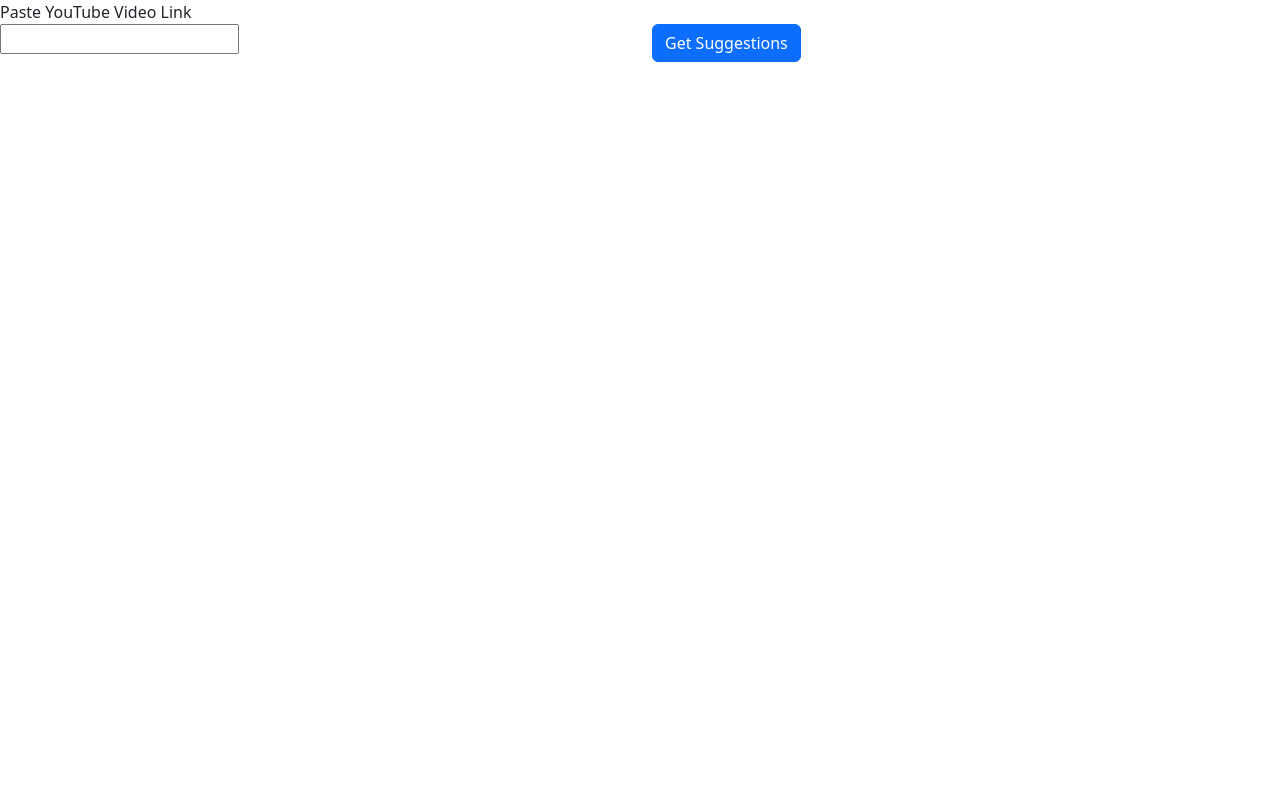
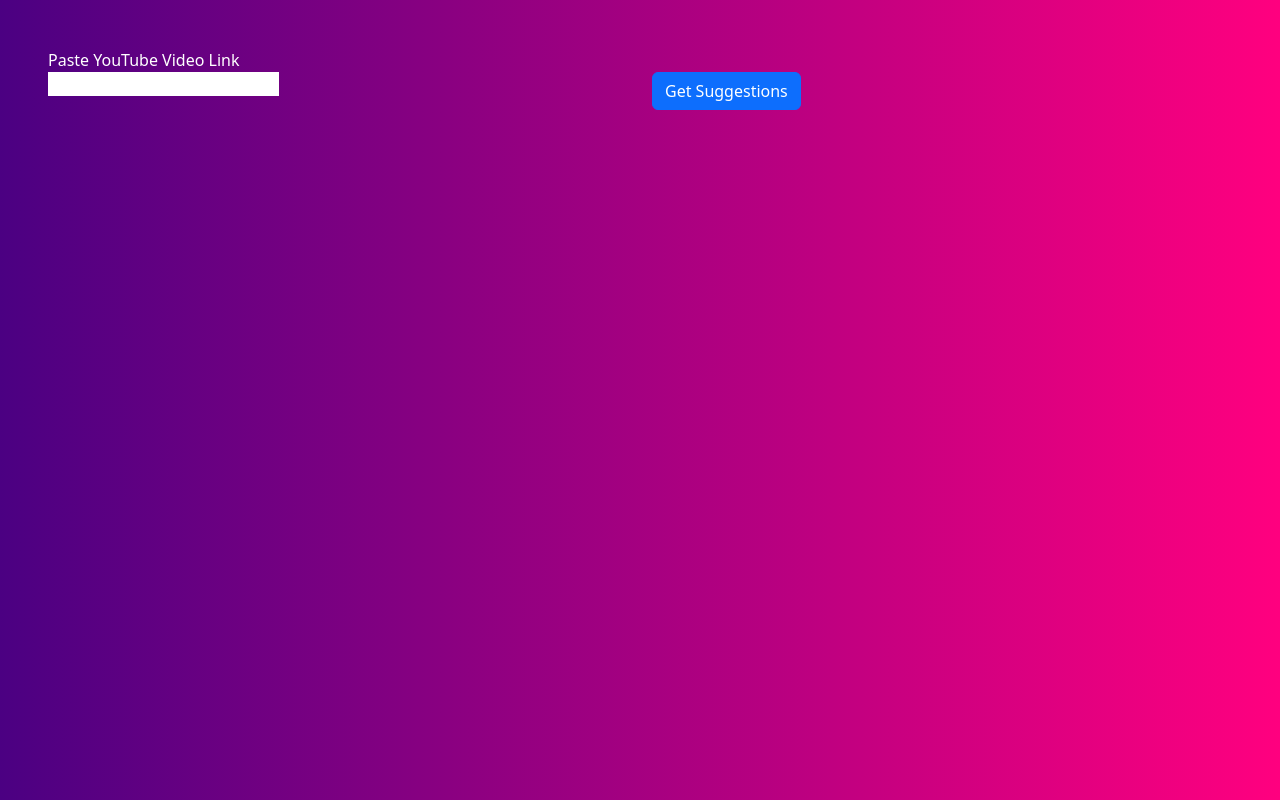
Before and after one commit to busycaesar/YouTube_Title_Assistant, a React (Create React App) app in the folder Frontend/: page / in a window 1280 px wide. Built offline with nearby package versions, Linux system fonts and the light colour scheme.

Commit message:
Add(F): Install Tailwindcss

```diff
--- a/Frontend/src/index.css
+++ b/Frontend/src/index.css
@@ -0,0 +1,9 @@
+@tailwind base;
+@tailwind components;
+@tailwind utilities;
+
+body {
+  background: linear-gradient(to right, #4b0082, #ff007f);
+  color: white;
+  margin: 3em;
+}
--- a/Frontend/src/index.tsx
+++ b/Frontend/src/index.tsx
@@ -2,6 +2,7 @@
 import ReactDOM from "react-dom/client";
 import App from "./app";
 import "bootstrap/dist/css/bootstrap.min.css";
+import "./index.css";
 
 const root = ReactDOM.createRoot(
   document.getElementById("root") as HTMLElement
--- /dev/null
+++ b/Frontend/tailwind.config.js
@@ -0,0 +1,8 @@
+/** @type {import('tailwindcss').Config} */
+module.exports = {
+  content: ["./src/**/*.{js,jsx,ts,tsx}"],
+  theme: {
+    extend: {},
+  },
+  plugins: [],
+};
```
